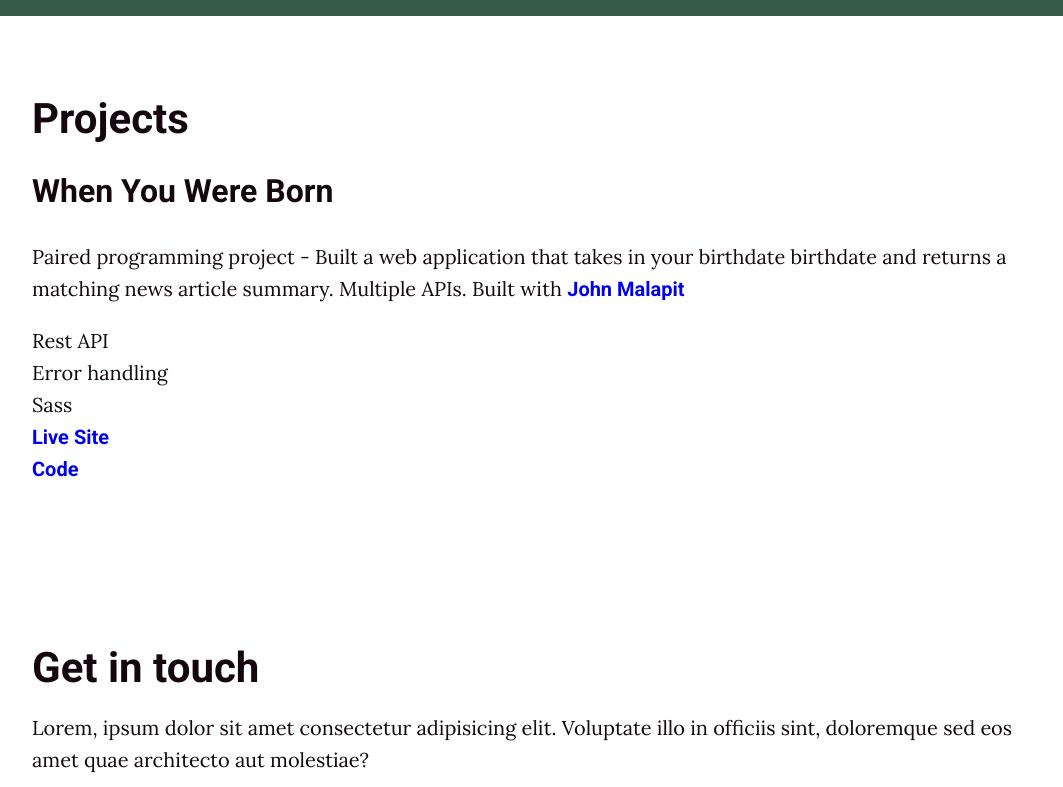
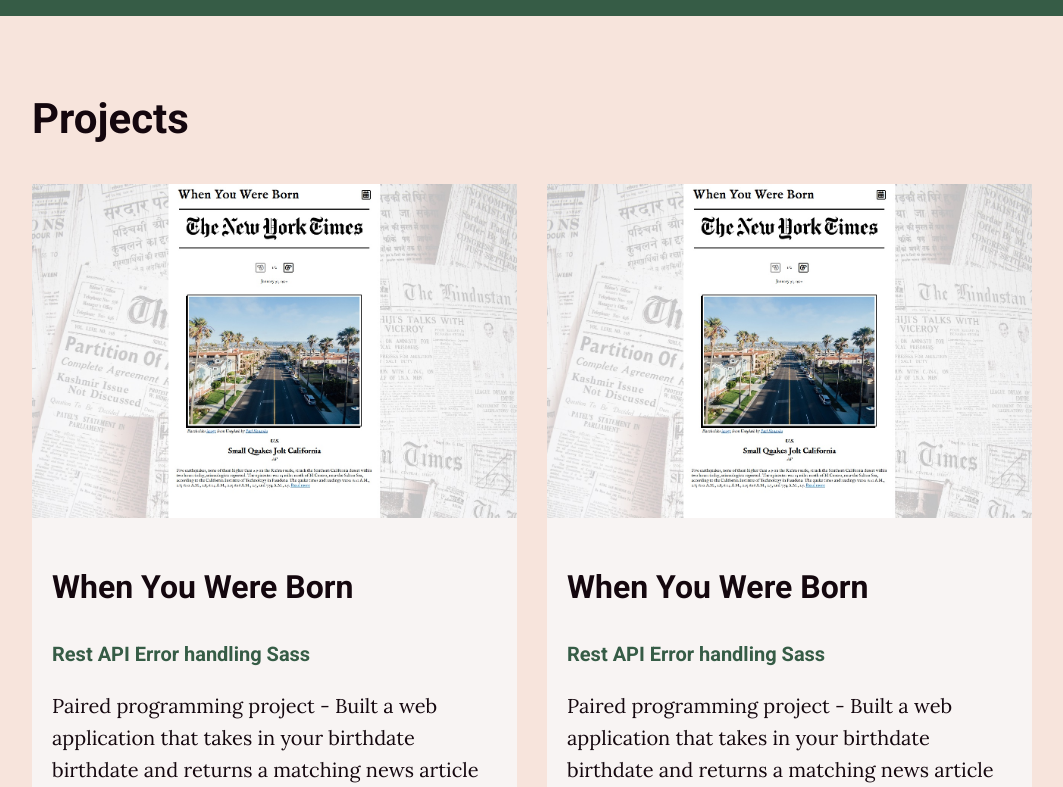
Before and after one commit to vinni-cmd/vincent-young-portfolio, a plain HTML site: page index.html in a window 1280 px wide. Shown: the part 2345-3132 px from the top of the page, without its empty margins (108-1171 px from the left). Drawn offline with nearby package versions, Linux system fonts and the light colour scheme.

Commit message:
add basic project styles

```diff
--- a/index.html
+++ b/index.html
@@ -151,23 +151,71 @@
 		<section class="project-section" id="projects">
 			<div class="wrapper">
 				<h2>Projects</h2>
-				<article>
+				<ul class="projects-container">
+					<li>
 						<div class="image-container">
-						<!-- <img src="" alt=""> -->
+							<img src="./assets/images/wywb.jpg"
+								alt="News article summary result returned from the when you were born application">
 						</div>
+						<div class="project-text">
 							<h3>When You Were Born</h3>
-					<p>Paired programming project - Built a web application that takes in your birthdate birthdate and returns a
-						matching news article summary. Multiple APIs. Built with <a href="#">John Malapit</a></p>
 							<ul class="skills">
 								<li>Rest API</li>
 								<li>Error handling</li>
 								<li>Sass</li>
 							</ul>
+							<p>Paired programming project - Built a web application that takes in your birthdate birthdate and returns
+								a
+								matching news article summary. Multiple APIs. Built with <a href="#">John Malapit</a>.</p>
 							<ul class="project-links">
-						<li><a href="https://wywb.netlify.app/" class="button">Live Site</a></li>
+								<li><a href="https://wywb.netlify.app/" class="button">Live</a></li>
 								<li><a href="https://github.com/jv-devs/when-you-were-born" class="button">Code</a></li>
 							</ul>
-				</article>
+						</div>
+					</li>
+					<li>
+						<div class="image-container">
+							<img src="./assets/images/wywb.jpg"
+								alt="News article summary result returned from the when you were born application">
+						</div>
+						<div class="project-text">
+							<h3>When You Were Born</h3>
+							<ul class="skills">
+								<li>Rest API</li>
+								<li>Error handling</li>
+								<li>Sass</li>
+							</ul>
+							<p>Paired programming project - Built a web application that takes in your birthdate birthdate and returns
+								a
+								matching news article summary. Multiple APIs. Built with <a href="#">John Malapit</a>.</p>
+							<ul class="project-links">
+								<li><a href="https://wywb.netlify.app/" class="button">Live</a></li>
+								<li><a href="https://github.com/jv-devs/when-you-were-born" class="button">Code</a></li>
+							</ul>
+						</div>
+					</li>
+					<li>
+						<div class="image-container">
+							<img src="./assets/images/wywb.jpg"
+								alt="News article summary result returned from the when you were born application">
+						</div>
+						<div class="project-text">
+							<h3>When You Were Born</h3>
+							<ul class="skills">
+								<li>Rest API</li>
+								<li>Error handling</li>
+								<li>Sass</li>
+							</ul>
+							<p>Paired programming project - Built a web application that takes in your birthdate birthdate and returns
+								a
+								matching news article summary. Multiple APIs. Built with <a href="#">John Malapit</a>.</p>
+							<ul class="project-links">
+								<li><a href="https://wywb.netlify.app/" class="button">Live</a></li>
+								<li><a href="https://github.com/jv-devs/when-you-were-born" class="button">Code</a></li>
+							</ul>
+						</div>
+					</li>
+				</ul>
 			</div>
 		</section>
 		<section class="contact-section" id="contact">
--- a/styles/sass/partials/_projects-section.scss
+++ b/styles/sass/partials/_projects-section.scss
@@ -1 +1,64 @@
-// put a flex wrap on the card container
+@use "variables" as *;
+
+.project-section {
+  background-color: $primary-bc;
+  h2{
+    margin-bottom: 1em;
+  }
+}
+
+.projects-container {
+  display: flex;
+  flex-wrap: wrap;
+  gap: 3rem;
+}
+
+.projects-container > li {
+background-color: $secondary-fc;
+@media (min-width: 768px) {
+  width: calc( calc(100% - 3rem) / 2);
+}
+.project-text {
+  padding: 1em;
+}
+}
+
+.skills {
+    color: $secondary-bc;
+    font-family: $heading-ff;
+    li {
+      display: inline;
+    }
+    // li:not(:last-child) {
+    //   padding-right: 1rem;
+    //   border-right: 3px solid $secondary-bc;
+    // }
+    // li:not(:first-child) {
+    //   padding-left: 1rem;
+    // }
+}
+
+.project-links {
+  display: flex;
+  flex-wrap: wrap;
+  gap: 1em;
+  li {
+    flex-basis: 40%;
+  }
+  a {
+    display: block;
+    text-align: center;
+    color: $primary-fc;
+    background-color: $primary-bc;
+    padding: 0.5em 1.5em;
+    transition: all 0.3s linear;
+    border: 1px solid $secondary-bc;
+    &:hover,
+    &:focus {
+      // there might be room for an @if or mixin and if combo since the social in contact section will have different background
+      background-color: $primary-ac;
+      color: white;
+      scale: 1.1;
+    }
+  }
+}
--- a/styles/sass/partials/_typography.scss
+++ b/styles/sass/partials/_typography.scss
@@ -37,7 +37,7 @@ h2 {
 }
 
 h3 {
-  font-size: 3.2rem;
+  font-size: clamp(2.6rem ,5vw + 1rem, 3.2rem);
 }
 
 input,
--- a/styles/sass/style.scss
+++ b/styles/sass/style.scss
@@ -7,6 +7,7 @@
 @use "./partials/social";
 @use "./partials/about-section";
 @use "./partials/skills-section";
+@use "./partials/projects-section";
 
 @use "./partials/contact-form";
 @use "./partials/footer"
```
Also changed, not shown: assets/images/wywb.jpg (added), styles/style.css. Lines whose indentation alone changed are shown as unchanged.
